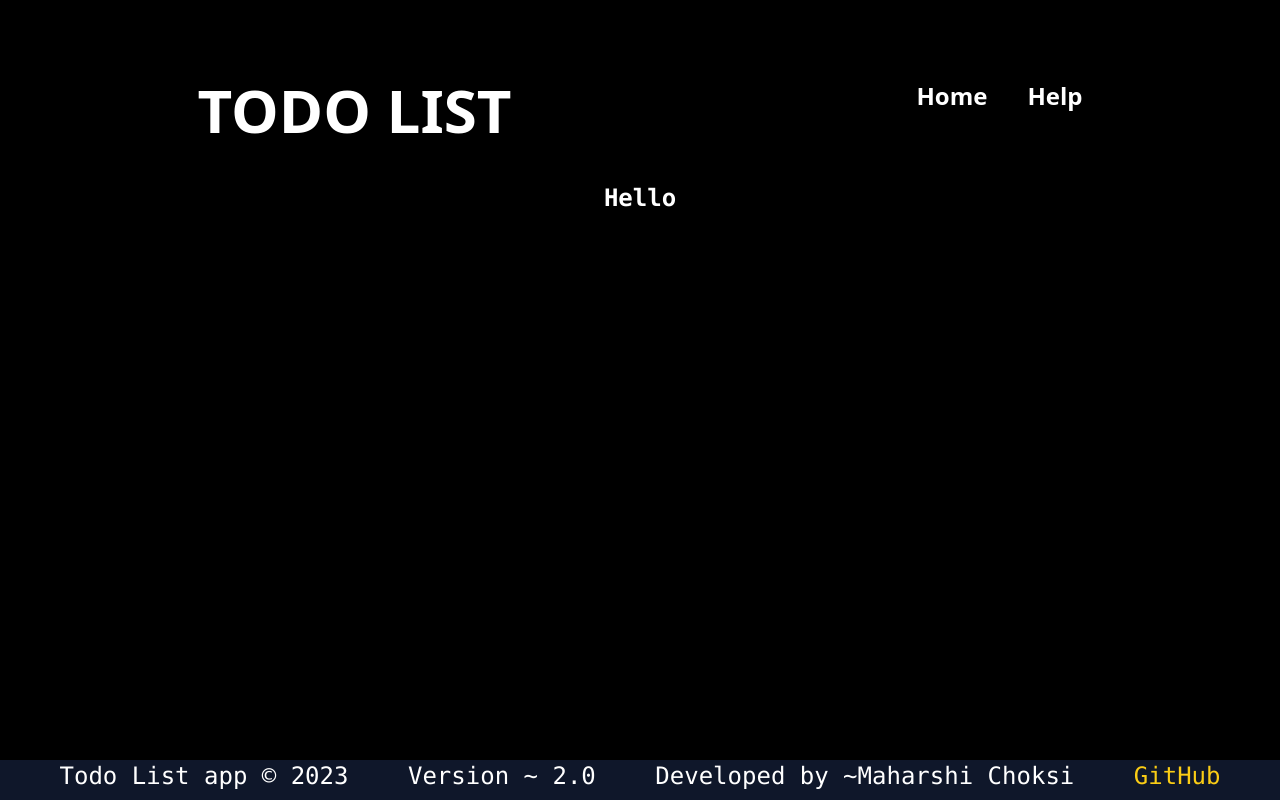
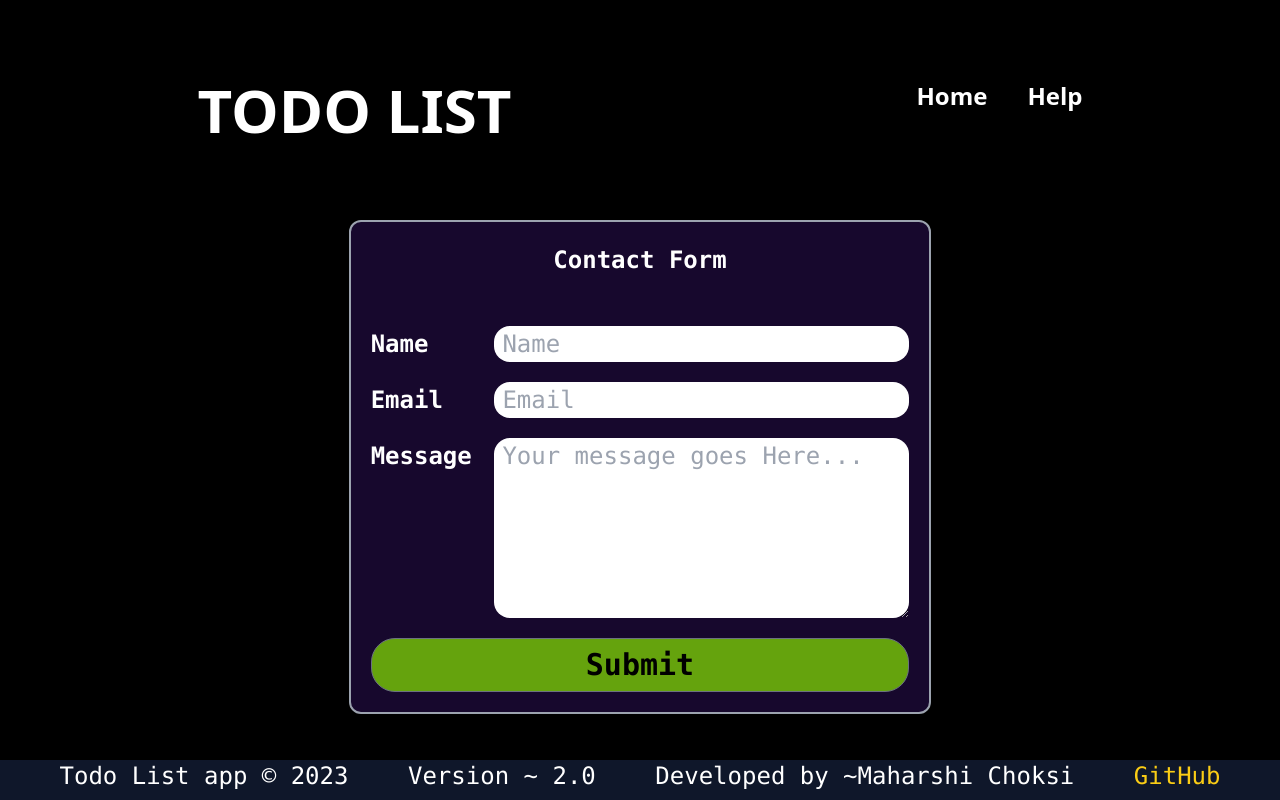
Before and after one commit to MaharshiChoksi/TodoList_WebApp, a React (Vite) app: page /contact in a window 1280 px wide. Built offline with nearby package versions, Linux system fonts and the light colour scheme.

Commit message:
Added  form and integrated with  usefork hook

```diff
--- a/src/Routes/Contact.jsx
+++ b/src/Routes/Contact.jsx
@@ -1,10 +1,31 @@
+import { useForm } from "react-hook-form";
 import { Footer } from "../Layout/Footer";
 import { Header } from "../Layout/Header";
 
 const HelpForm = () => {
+    const { register, handleSubmit, formState: { errors }, reset } = useForm();
+    // create toaster showing the status of the email send or not (if success green/ red)
+    const SubmitStatus = () => {
+        reset(values => ({
+            ...values,
+            Name: "",
+            Email: "",
+            Message: ""
+        }))
+    }
+
     return (
-        <div className="flex flex-grow min-w-full justify-center align-middle bg-black font-mono font-bold">
-            Hello
+        <div className="flex flex-grow min-w-full justify-center items-start p-10 bg-black font-mono font-bold">
+            <form onSubmit={handleSubmit(SubmitStatus)} className='grid grid-cols-half gap-5 p-5 items-start h-fit justify-center border-2 border-gray-400 rounded-xl font-mono bg-violet-900/30'>
+                <div className="col-span-2 text-center pb-7">Contact Form</div>
+                <label>Name </label>
+                <input type="text" placeholder="Name" {...register("Name", { required: true, })} className="rounded-2xl pl-2 font-medium text-black" maxLength={25} size={27} />
+                <label>Email </label>
+                <input type="email" placeholder="Email" {...register("Email", { required: true, })} className="rounded-2xl pl-2 font-medium text-black" size={27} />
+                <label>Message </label>
+                <textarea placeholder="Your message goes Here..." {...register("Message", { required: true, })} className="rounded-2xl pl-2 font-medium text-black" size={27} rows={5} />
+                <input type="submit" className="socialmedia col-span-2 bg-lime-600 text-black font-bold" />
+            </form>
         </div>
     )
 }
--- a/tailwind.config.cjs
+++ b/tailwind.config.cjs
@@ -14,6 +14,9 @@ module.exports = {
       },
       animation: {
         "inout": "inout 4s ease-in-out infinite"
+      },
+      gridTemplateColumns:{
+        "half": "0.5fr 2fr"
       }
     },
   },
```
